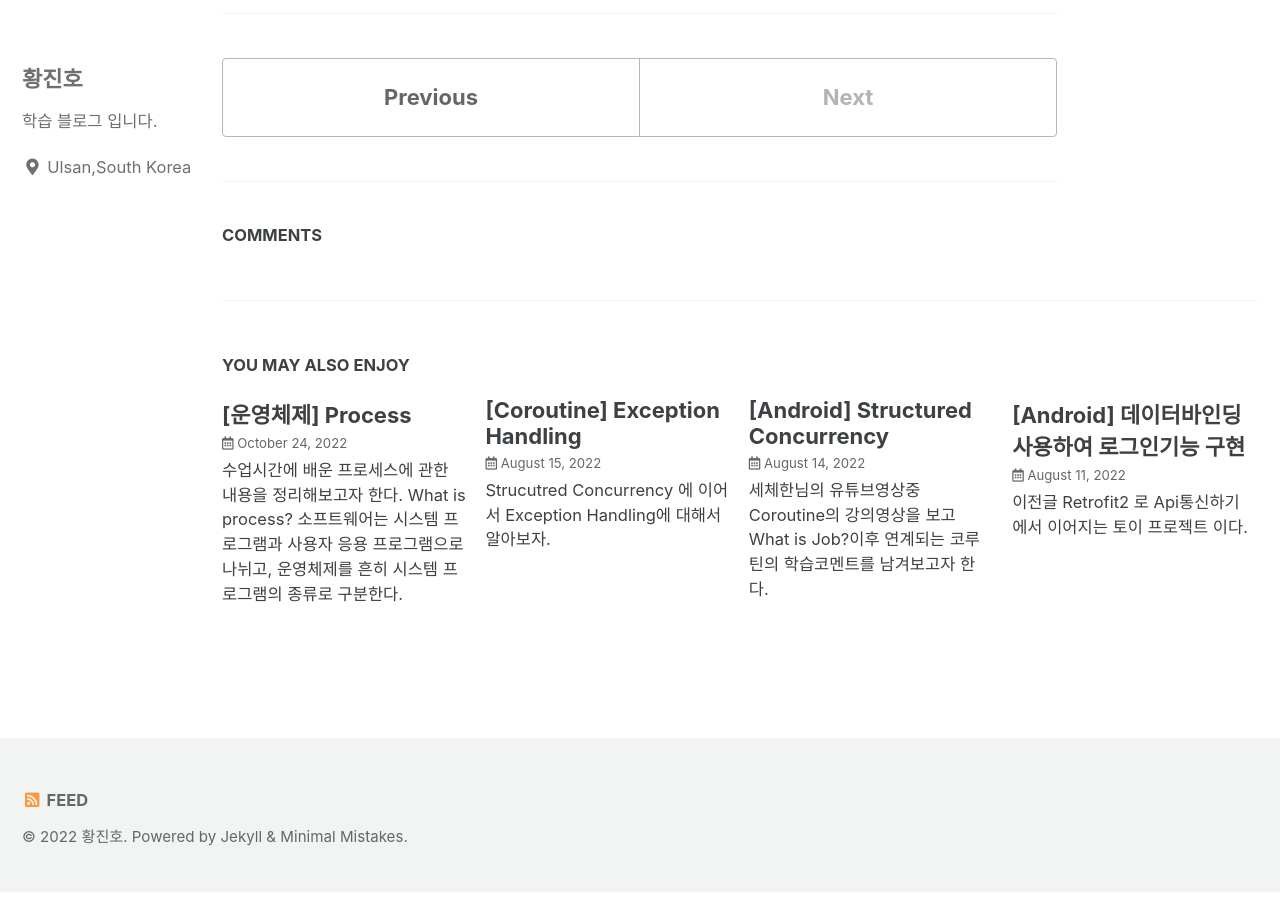
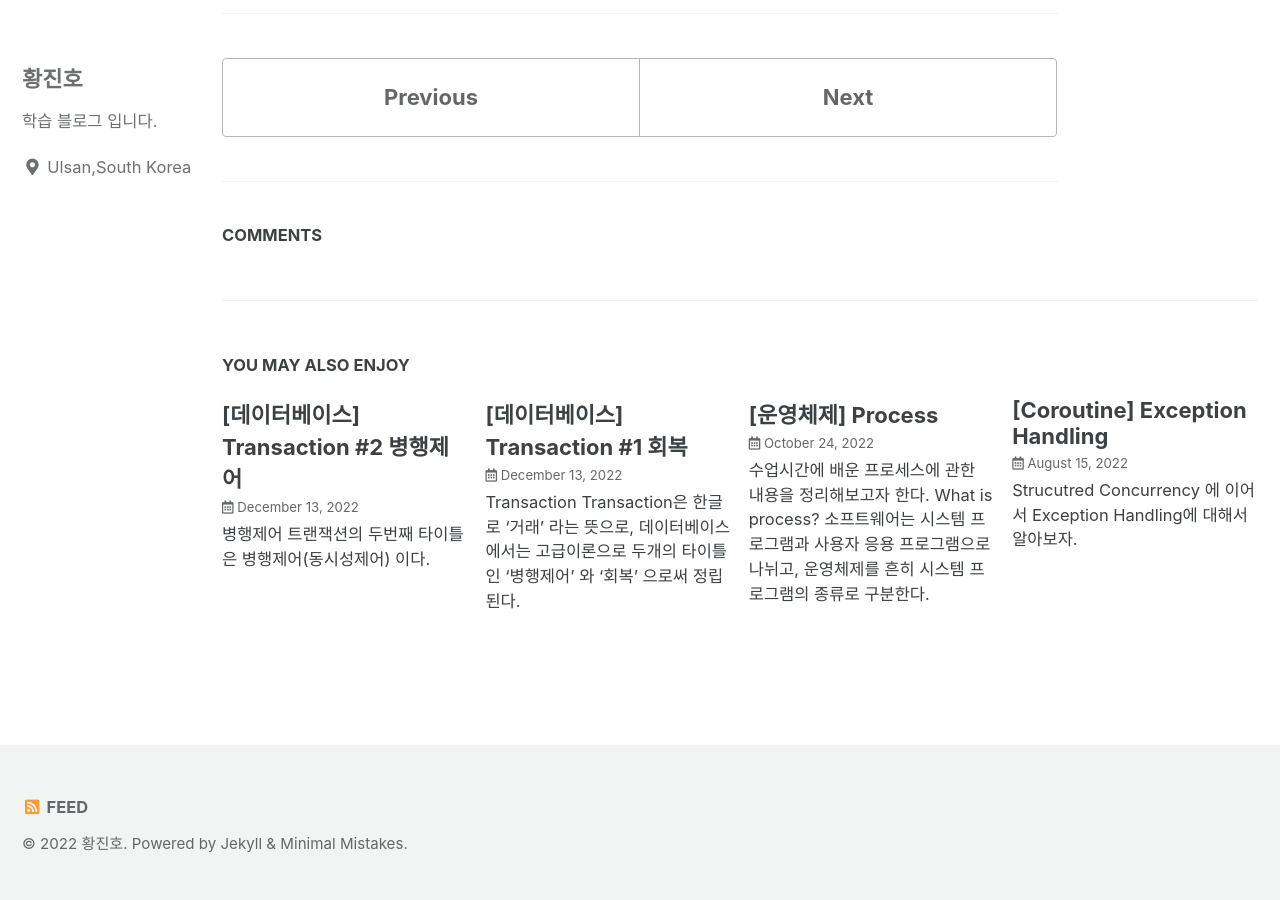
Before and after one commit to jowunnal/jowunnal.github.io, a Jekyll site: the page built from _posts/2022-11-01-plsql.md, in a window 1280 px wide and 900 px high, scrolled down 16408 px. Built offline with Jekyll 4.4.1, drawn with Linux system fonts in a browser that asks for light colours; cached includes are drawn as plain includes; comment, search, counter and statistics services are not loaded; part of the change alters nothing that is shown; some of the changed text lies outside the part shown.

Commit message:
트랜잭션 회복과 병행제어 포스팅

````diff
--- a/_posts/2022-11-01-plsql.md
+++ b/_posts/2022-11-01-plsql.md
@@ -10,7 +10,7 @@ tags:
 ---
 pl/sql(Procedure Language extension to sql) 은 sql을 확장한 절차적인 언어(Procedure Language)로써 종류로는 함수,저장프로시저,트리거 로 구성된다.
 
-오라클에서는 계정이 DB이자 Schema이고, 계정내부에 사용자가 정의한 함수,프로시저,트리거 혹은 built-in 함수 등이 저장된다.
+오라클에서는 계정이 DB이자 Schema이고, 계정내부에 사용자가 정의한 함수,프로시저,트리거 등이 저장된다.
 
 그리고 사용자는 이를 호출하여 모듈화된 로직을 그대로 사용하면서 server단에서 로직을 수행시킬수있고 이를통해 보안향상,네트워크 전송량감소라는 장점이 있지만 서버내의 부하가 증가한다는 단점이 있다.
 
--- /dev/null
+++ b/_posts/2022-12-13-transaction1.md
@@ -0,0 +1,215 @@
+---
+title: "[데이터베이스] Transaction #1 회복"
+categories:
+- DataBase
+tags:
+- Study
+---
+
+# Transaction
+---
+Transaction은 한글로 '거래' 라는 뜻으로, 데이터베이스 에서는 고급이론으로 두개의 타이틀인 '병행제어' 와 '회복' 으로써 정립된다.
+
+본래 Transaction은 본어 그대로 은행에서의 '거래'를 가장 많은 예시로 꼽는다.
+
+A라는 사람이 B라는 사람에게 만원을 송금했다고 가정해보자. A의 계좌에서는 만원이 차감되어야하고, B의 계좌에서는 만원이 증감되어야 한다.
+
+우리는 이러한 두개의 논리적 연산이 한번에 이루어져야 한다. 둘다 발생하던지 아니면 둘다 발생하지 않아야한다.
+
+만약, A계좌에서는 만원이 차감됬는데 B계좌에는 만원이 증감되지 않으면 누가 이은행의 시스템을 신뢰하겠는가??
+
+이러한 하나의 작업단위에 모아진 논리적 연산들을 데이터베이스 에서는 'Transaction' 이라고 한다.
+
+# 특성
+---
+
+Transaction은 4가지의 특성을 가진다.
+
+- 원자성(Automicity) : 더이상 쪼개어질수 없는 성질이다. 즉 하나의 작업은 쪼개어질 수 없다는 의미이다. All or Nothing (모두 수행되던지, 아니면 아무것도 수행되지 말던지)
+- 일관성(Consistency) : 작업이 수행된후 항상 데이터는 일관성을 가져야 한다. 내 계좌에 만원을 송금했는데 0원이 있으면 안된다는 의미이다.
+- 격리성(Isolation) : 수행중인 트랜잭션에서 다른 트랜잭션이 간섭할수 없다. 내가 계좌에서 만원을 빼고있는데, 부모님이 똑같이 만원을 빼서 2만원을 출금하면 은행은 ~~호구가된다.
+- 지속성(Durability) : 작업이 수행된 후에도 데이터는 지속적으로 유지되어야 한다. 만원을 내계좌에 송금했는데 일주일뒤에는 0원이되면? ~~멱살을..
+
+원자성과 지속성은 '회복'에 부합하는 특성이고, 일관성과 격리성은 '병행제어'에 부합되는 특성이다.
+
+# LOG
+---
+
+흔히 데이터베이스에서 commit 연산을 수행했다고 해서 그내용이 반드시 그순간에 디스크에 반영되는 것이라는 착각을 할 수있다.
+
+DBMS는 응용프로그램이고 메인메모리에서 수행이된다. 메인메모리에서 보조기억장치에 write 연산을 수행하는 것은 OS가 담당하며, 이과정은 언제 수행될지 사용자, 개발자는 알수 없다. OS가 담당하니까...
+
+즉, Commit 연산이라는 행위는 데이터베이스의 연산로직이 디스크에 쓰여질 것 임을 보장하는 행위이다. 마치 우리가 월세계약을 하기위해 계약서에 도장을 찍고, 구청에가서 전입신고를 하는것 처럼 말이다.
+
+하지만, 데이터베이스는 방대하고 대용량 이면서 데이터가 산재되어 있기 때문에 (DBMS 에 따라 다르겠지만..) 원하는 위치에 그내용들이 실제로 디스크에 쓰이기 까지는 시간이 걸리게되고 (언제인지는 os만 알고, 우리는 알수없다) 그사이에 장애가 발생한다던지... 컴퓨터 선을 사랑스러운 애완동물들이 날라차기를 해서 컴퓨터가 꺼져버린다던지 하면 휘발성메모리인 메인메모리의 내용이 날아가면서 디스크에 쓰이지 않을수도 있다.
+
+그런 사태를 방지하기 위해 DBMS는 'LOG'를 이용한다. 로그는 흔히 우리가 게임에서 접한다. 게임내에서 사용자의 어떠한 행위라도 일어나게되면 그내용이 전부다 하나하나 .log 라는 곳에 적힌다는 사실은 게임을 하는사람은 모두 안다.
+
+그런 것처럼 DBMS는 로그라는 파일에  DBMS가 commit연산을 수행하여 메인메모리에 있는 연산된 내용을 디스크에 쓰기전에 아주 간략하게 적는다.
+
+그리고 장애가 발생할때 'LOG' 를 참고하여 디스크에 데이터를 write하게 된다.
+
+이를 '로그우선규약' 이라고 한다.
+
+로그 우선 규약에 따라 DBMS에서 수행된 연산이 데이터베이스에 반영되는 일련의 과정을 표현하자면,
+
+Main Memory(Buffer) -> Log -> DataBase 의 순서로 데이터가 write 된다. 로그와 데이터베이스는 Disk 공간에 있다.
+
+# 회복
+---
+
+앞서 설명된 원자성과 지속성이 회복에 부합하는 특성이라고 했다. 이들이 어떻게 회복에 적용되는지 살펴보자.
+
+원자성은 뗄레야 뗄수없는 더이상 쪼갤수없는 특징을 원자성이라고 한다. 즉 All or Nothing으로써 하나의 작업은 모두 수행되던지, 아니면 둘다 수행되지말던지 둘중에 하나가 되어야한다.
+
+로그에는 일련의 작업인 Transaction 내에서의 연산과정이 적히게 되는데 일종의 규칙이 적용된다.
+
+<트랜잭션A, start> 이는 트랜잭션 A가 시작된다는 의미이다. 즉 하나의 작업 A라는 것이 시작한다는 의미
+<트랜잭션A, x, 10,20> 이는 트랜잭션 A에서 x라는 값이 이전값은 10이고 이후값은 10이라는 의미이다. 즉 x가 10에서 20으로 10만큼 증가했다는 의미
+<트랜잭션A, y, 5, 15> 이는 트랜잭션 A에서 y라는 값이 이전값은 5이고 이후값은 15라는 의미이다.
+<트랜잭션A, commit> 이는 트랜잭션 A가 commit 연산되어 종료되었다는 의미이다.
+
+위와같이 하나의 작업은 start로 시작하고 commit으로 종료된다. 그리고 그 작업내에서의 연산과정들은 어떤 데이터와 그데이터의 이전값과 이후값으로 적힌다.
+
+만약 여기서 x값이 적히고 나서 장애가 발생했다고 가정해보자.
+
+```
+<트랜잭션A, start>
+<트랜잭션A, x, 10,20>
+
+ 장애  발생
+
+<트랜잭션A, y, 5, 15>
+<트랜잭션A, commit>
+```
+
+장애가 발생한 곳은 y값이 적히고 commit 연산이 수행되기 전이다. 트랜잭션 A는 원자성을 가지고 해당 4개의 연산들은 모두 쪼갤수없다.
+
+따라서, commit이 수행되기 전에 장애가 발생하면 이모든 연산은 수행되지 않는 Nothing이 되어야만 한다. 마치 계약서에 도장을 찍기전에 수상한점을 발생해서 엎는격인 것이다.(물론 여기서는 Exception과 같은 장애가 발생했다는 전제)
+
+따라서 위내용은 Undo = Rollback 되어야만 한다.
+#### Rollback 이란, 트랜잭션의 상태에서 '철회' 상태로써 해당 트랜잭션의 수행이 실패하여 트랜잭션이 일어나기전으로 되돌려놓는 행위를 말한다.
+
+만약 commit이 일어나고 나서 장애가 발생하면 어떨까?
+
+```
+<트랜잭션A, start>
+<트랜잭션A, x, 10,20>
+<트랜잭션A, y, 5, 15>
+<트랜잭션A, commit>
+
+ 장애 발생
+
+```
+
+해당 트랜잭션의 commit 연산이 수행되어 디스크에 쓰여질것임은 보장되어 진다. 즉, 이때는 redo 된다.
+
+메인메모리는 휘발성 메모리이고 위에서 얘기했다시피 실제 디스크에 쓰여질때 까지는 시간이 걸리기 때문에 commit 이후에 장애가 발생하면 DBMS는 그내용이 실제 디스크에 쓰였는지, 아닌지를 알수 없다. 따라서 이때는 반드시 Log에 있는 내용을 redo 하여 디스크에 write 연산을 수행한다.
+
+# 즉시갱신과 지연갱신
+---
+
+로그에 있는내용을 장애가 언제 발생하느냐에 따라 Redo(commit이후이면), Undo(commit 이전이면) 를 수행한다고 했다.
+
+DBMS에 따라 이러한 갱신작업을 즉시 할수도 있고 지연 할수도 있다.
+
+#### 즉시갱신은 갱신연산이 하나하나 수행될 때 마다 Log에 기록하는 방법이다.
+
+```
+<트랜잭션A, start>
+<트랜잭션A, x, 10,20>
+
+ 장애  발생
+
+<트랜잭션A, y, 5, 15>
+<트랜잭션A, commit>
+```
+
+위에서 설명한바와 같이 즉시갱신에서는 해당위치에서 장애가 발생하면 undo가 수행되어 Rollback 되어진다.
+
+이때 x값의 갱신연산이 적혀있으므로 x값을 10으로 바꾸는 rollback 연산이 이루어 진다.
+
+```
+<트랜잭션A, start>
+<트랜잭션A, x, 10,20>
+<트랜잭션A, y, 5, 15>
+<트랜잭션A, commit>
+
+ 장애 발생
+
+```
+
+또한 commit 이후라면 위에서 설명한 바와 같이 redo가 수행되어 로그에 있는 내용을 디스크에 쓴다.
+
+하지만 지연갱신은 조금 다르다.
+
+#### 지연갱신은 commit 연산이 수행 될 때마다 로그에 기록하는 방법이다.
+
+```
+<트랜잭션A, start>
+<트랜잭션A, x, 20>
+
+ 장애  발생
+
+<트랜잭션A, y, 15>
+<트랜잭션A, commit>
+```
+
+지연갱신에서 위상황은 commit이 수행되기 전이므로 로그에 기록되어져 있지 않은 상태다. 즉 장애가 발생하면 그냥 없던일로 취급하고 '무시' 하고 로그의 내용만 버리면 된다.
+
+```
+<트랜잭션A, start>
+<트랜잭션A, x, 20>
+<트랜잭션A, y, 15>
+<트랜잭션A, commit>
+
+ 장애 발생
+
+```
+
+또한 위상황에서는 commit 수행 이후 이므로 로그에 기록되어져 있고, commit이후 이므로 당연히 redo 한다.
+
+#### 즉, 지연갱신의 차이점은 undo를 하지 않는다는 것이다.
+
+위 트랜잭션에서 볼수 있듯이 이전값은 적혀있지않고 이후값만 적혀있다. undo가 필요없기 때문에
+
+그러면 이런 의문점이 들수 있다.
+
+로그의 내용은 갱신연산 하나하나를 기록하기 때문에 데이터베이스보다 더 방대한 양으로 커질것이고, 거기서 또 commit이후 인지 이전인지 찾는데는 시간이 오래 소요될수 있지않은가?
+
+물론이다. 로그의 내용은 점차 축적되면서 방대해지기 때문에 로그를 관리하는것도 필요하다. 따라서 주기적으로 로그를 백업하고 삭제해주어야 한다.
+
+또한 이를위해 DBMS는 검사점(Checkpoint) 라는 것을 이용하는 검사시점회복기법 을 제공한다.
+
+트랜잭션들을 수행하고 나서 디스크에 쓰여졌다면 검사점(CheckPoint)를 레코드에 삽입하여, 회복이 필요할때 모든 로그를 검색하지 않고 가장 최근의 검사점 이후의 내용들만 가지고 회복을 수행한다.
+
+```
+<트랜잭션A, start>
+<트랜잭션A, x, 10, 20>
+<트랜잭션A, y, 10, 15>
+<트랜잭션A, commit>
+
+<Checkpoint>
+
+<트랜잭션B, start>
+<트랜잭션B, x, 20, 30>
+<트랜잭션B, y, 15, 25>
+<트랜잭션B, commit>
+
+<트랜잭션C, start>
+<트랜잭션C, z, 10, 30>
+
+장애 발생
+
+<트랜잭션C, y, 25, 45>
+<트랜잭션C, commit>
+
+```
+
+위의 예제에서는 checkpoint 이전의 내용들은 디스크에 쓰여졋기 때문에 무시한다.
+
+또한, 이전값과 이후값이 모두 존재하기 때문에 즉시갱신에 해당하며 트랜잭션B는 commit 이후이기 때문에 redo를 수행한다.
+
+트랜잭션C에 대해서는 Undo (Rollback)을 수행하여 z를 10으로 바꾼다.
+
+위내용을 통해 트랜잭션의 첫번째 타이틀인 회복기법을 이용하는데 사용되는것은 LOG 이고 이를통해 Redo 혹은 Undo 를 통해 트랜잭션의 원자성(Automicity)과 지속성(Durability)를 보장하는것을 살펴보았다.
--- /dev/null
+++ b/_posts/2022-12-13-transaction2.md
@@ -0,0 +1,261 @@
+---
+title: "[데이터베이스] Transaction #2 병행제어"
+categories:
+- DataBase
+tags:
+- Study
+---
+
+# 병행제어
+---
+트랜잭션의 두번째 타이틀은 병행제어(동시성제어) 이다.
+
+병행제어는 같은 데이터에 동시에 접근하는 두개이상의 트랜잭션이 있을때 이 트랜잭션들이 모두 갱신연산을 수행한다면,  이들을 순차수행으로 만들어서 문제가 발생하지 않고 정확한 수행결과를 어떠한 경우에도 얻을수 있도록 트랜잭션을 제어해주는 행위를 말한다.
+
+두개이상의 트랜잭션이 동일한 데이터에 쓰기연산을 할때 크게 3가지로 갱신분실,모순성,연쇄복귀 문제가 발생한다.
+### 갱신분실
+
+동시에 일어나는 트랜잭션 T1과 T2 두개를 앞으로 T1+T2와 같이 나타내겠다. 또한 T1->T2를 순차수행으로 나타낸다.
+
+```
+     T1             T2
+
+Read(x)
+x = x+1(5+1)
+																		Read(x)
+																		x = x*2(5*2)
+Write(x)
+																		Write(x)
+```
+
+위 예제에서 T1에서 write하기전에 T2가 끼어들어서 x값을 두배 증가시키면서 본래 T1에서 연산한 결과값이 T2의 결과값이 쓰여져 버리면서 T1의 수행결과가 무효화 되어버렸다.
+
+이를 __갱신분실__ 이라고 한다.
+
+### 모순성
+
+모순성 문제는 트랜잭션의 스케줄링은 본래 OS에의해 인터리빙(interleaving) 방식으로 병행수행 되면서 T1+T2의 결과값이 수행될때마다 다르게 나오는 문제를 말한다.
+
+```
+     T1             T2
+
+Read(x)
+x = x+1(5+1)
+Write(x)
+																		Read(x)
+																		x = x*2(6*2)
+																		Write(x)
+																		Read(y)
+																		y = y*3(10*3)
+																		write(y)
+Read(y)
+y = y+5(30+5)
+write(y)
+```
+위의 결과값은 x는 12가되고,  y는 35가 된다.
+
+
+```
+     T1             T2
+
+Read(x)
+x = x+1(5+1)
+Write(x)
+Read(y)
+y = y+5(10+5)
+write(y)
+																		Read(x)
+																		x = x*2(6*2)
+																		Write(x)
+																		Read(y)
+																		y = y*3(15*3)
+																		write(y)
+```
+하지만 위의 결과값은 x는 12가되고, y는 45가된다. 수행될때마다 결과가 두가지로 달라지게 나오는 것이다.
+
+
+
+### 연쇄복귀
+연쇄복귀 문제는 T1+T2에서 T1이 수행되는 도중에 T2가 간섭하여 수행되고 commit이 되었을때, T1수행에서 장애가 발생하면 T1이 Rollback되지만 T2는 Rollback되지 않는 문제점이다.
+
+```
+     T1             T2
+
+Read(x)
+x = x+1(5+1)
+																		Read(x)
+																		x = x*2(5*2)
+																		Write(x) <-- commit완료 => Rollback 불가
+
+Write(x)<-- 장애발생
+```
+위의 결과값으로 롤백이되어 x가 5가되어야 하지만 12가 되어버리는 문제점이 발생한다.
+
+위의 갱신분실,모순성,연쇄복귀 문제들은 모두 T1+T2가 갱신연산일때, 같은데이터에 병행수행으로 접근할때 발생하는 문제이다. 이는 격리성(Isolation)을 보장하지 못하였음을 의미한다.
+
+또한 이들은 모두 수행할때마다 결과값이 다른것이 아니라, 결과값이 항상 같도록 순차수행 되어질 필요가 있다. 이는 일관성(Consistency)을 보장하기 위함이다.
+
+이를 지키기위한 해결책으로 Locking을 수행한다.
+
+# Transaction Scheduling
+---
+Locking은 OS가 직접 인터리빙 방식으로 스케줄링 하는 것을 DBMS가 직접 스케줄링하여 순차수행하도록 만드는 행위이다.
+
+이를 이해하기 위해 스케줄링 방식을 먼저 살펴보자.
+
+- 직렬 스케줄링 : 각 트랜잭션을 순차수행 시킴 (속도 ↓, 무결성 보장 o)
+- 비직렬 스케줄링 : 각 트랜잭션을 병행수행 시킴 (속도 ↑, 무결성보장 x)
+- 직렬 가능 스케줄링 : 비직렬 스케줄링으로써 병행수행 하지만, 같은 데이터에 접근시(간섭발생시) 순차수행시킴 (속도 ↑, 무결성보장 o)
+
+Locking은 직렬가능 스케줄링 방식으로써, 동일데이터에 접근하지 않으면 병행수행하고 동일데이터에 접근(간섭)하면 상호배재(Mutual Exclusion)시키기 위해 lock과 unlock연산을 수행한다.
+
+- lock : 트랜잭션이 데이터에 대한 독점권을 요청하는 연산
+- unlock : 트랜잭션이 데이터에 대한 독점권을 반환하는 연산
+
+```
+     T1             T2
+
+lock(x)
+Read(x)
+x = x+1(5+1)
+Write(x)
+unlock(x)
+																		lock(x)
+																		Read(x)
+																		x = x*2(6*2)
+																		Write(x)
+																		unlock(x)
+																		lock(y)
+																		Read(y)
+																		y = y*3(10*3)
+																		write(y)
+																		unlock(y)
+lock(y)
+Read(y)
+y = y+5(30+5)
+write(y)
+unlock(y)
+```
+
+위의 예제에서 처럼 T1이 x에대해 lock연산을 하면 unlock연산을 할때까지 T2는 x에 접근할수없다.
+
+이러한 lock 과 unlock 연산을 수행하여 동일데이터에 대한 독점권을 획득하고 반납하는 행위를 __기본 로킹 규약__ 이라고 한다.
+
+하지만 기본로킹규약을 이행한다고 해서 모순성을 제거할수는 없다.
+
+위의 예제에서 T1+T2에는 스케줄링 방식이 두가지가 존재할수 있다. 만약, y에대해 lock을 T1이 먼저걸게되면
+
+```
+     T1             T2
+
+lock(x)
+Read(x)
+x = x+1(5+1)
+Write(x)
+unlock(x)
+																		lock(x)
+																		Read(x)
+																		x = x*2(6*2)
+																		Write(x)
+																		unlock(x)
+
+lock(y)
+Read(y)
+y = y+5(10+5)
+write(y)
+unlock(y)
+                                    lock(y)
+																		Read(y)
+																		y = y*3(15*3)
+																		write(y)
+																		unlock(y)
+```
+
+위와같은 다른 결과값이 나올수도 있다.
+
+#### 즉, 기본로킹규약으로는 완전한 직렬가능한 스케줄링 방식을 보장할수 없다.
+
+그렇다면 직렬가능한 스케줄링 방식을 보장하려면 어떡해야하는가? 2PL(Phase Locking)을 지키면 된다.
+
+# 2 Phase Locking
+---
+
+2PL은 확장단계와 축소단계로 나누어 lock과 unlock 연산을 몰아서 수행한다.
+
+확장단계에서는 lock연산을 수행하고 unlock연산을 할수 없으며, 축소단계에서는 unlock 연산을 수행하고 lock연산을 수행할수 없다.
+
+즉, 트랜잭션에서 모든 lock연산이 unlock연산보다 앞서야만 한다.
+
+```
+     T1             T2
+
+lock(x)
+Read(x)
+x = x+1(5+1)
+Write(x)
+lock(y)
+--------------T1의 확장단계
+unlock(x)
+																		lock(x)
+																		Read(x)
+																		x = x*2(6*2)
+																		Write(x)
+
+
+Read(y)
+y = y+5(10+5)
+write(y)
+unlock(y)
+---------------T1의 축소단계
+
+                                    lock(y)
+																		------------------------ T2의 확장단계
+																		unlock(x)
+																		Read(y)
+																		y = y*3(15*3)
+																		write(y)
+																		unlock(y)
+																		------------------------ T2의 축소단계
+```
+
+병행성을 최대화 하면서 직렬 가능한 스케줄은 보장할수 __없다.__ 2PL을 지키면 어느정도의 병행성을 가지면서 직렬 가능한 스케줄링을 보장할 수는 있다.
+
+# Locking 단위
+---
+lock연산을 실행하는 대상의 크기는 크게는 데이터베이스 전체부터 작게는 특정테이블의 속성 하나까지도 가능하다.
+
+Locking 단위를 작게하면 작게할수록  lock연산과 unlock연산의 사용횟수가 증가함에따라 트랜잭션의 제어는 어렵지만, 병행성이 높다.
+
+하지만 locking단위를 크게하면 트랜잭션의 제어가 쉽지만, 병행성이 떨어진다.
+
+즉 다중사용자의 환경에서는 locking단위가 작을수록 좋고, 단일사용자 환경에서는 locking을 크게하는게 유리하다. 이는 DBA가 상황에따라 결정한다.
+
+하지만 lock이 걸린 데이터가 많으면 많을수록 신뢰성,무결성은 올라가겠지만 그만큼 다른트랜잭션들은 동일데이터에 갱신할때 lock이 걸린시간만큼 기다려야 하기 때문에 수행속도가 떨어진다.
+
+로킹과 병행효율성은 반대개념이 되는 것이다.
+
+# 병행 효율성
+---
+병행효율성을 높이기 위해서는 locking이 된 데이터가 적어야 한다. locking이 걸린 데이터를 기다리는 wait가 많을수록 병행효율성이 떨어지기 때문이다.
+
+따라서 locking 효율성을 높이기 위해서 공유 lock과 전용lock의 개념이 등장한다.
+
+- 공유lock :  해당데이터에 read는 가능하지만 write은 못함. 또한 다른 트랜잭션도 read만 가능 => 공유+공유 = 수행가능
+- 전용lock : 해당데이터에 read와 write 모두 가능. 반면에 다른 트랜잭션은 공용이든 전용이든 모두 불가능 => 공유+전용 or 전용+전용 = 수행불가능
+
+공유lock + 공유lock 의 조건은 동일데이터에 대해서 두개이상의 트랜잭션들이 read만 수행한다면 모두 병행수행이 가능하다는 것이다.
+
+즉, read+read는 병행수행하고, read+write 혹은 write+write는 locking해야 한다.
+
+사실상 DB에서는 select연산이 전체연산의 거의 70% 이상으로 사용되어지기 때문에 이를 병행수행 시키는것은 성능상의 큰 이점이 된다.
+
+# 교착상태(Dead Lock)
+---
+
+교착상태는 흔히 운영체제에서도 나타나는 중요한 개념이다.
+
+이는 멀티스레딩 방식과 흡사한 트랜잭션의 병행제어 에서도 발생하는데,
+
+T1에서 x에대해 lock하고 T2에서 y에대해 lock 하였다. 동시에 T1은 y가 unlock될때까지 기다리면서, T2도 x가 unlock될때까지 기다리면 교착상태(Dead Lock)이 발생한다.
+
+이때는 보통 oracle에서는 한쪽을 강제로 취소시켜 버려서 해결한다.
````
